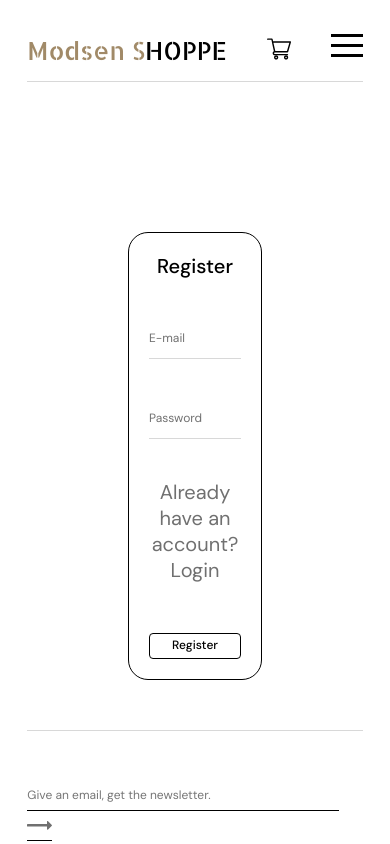
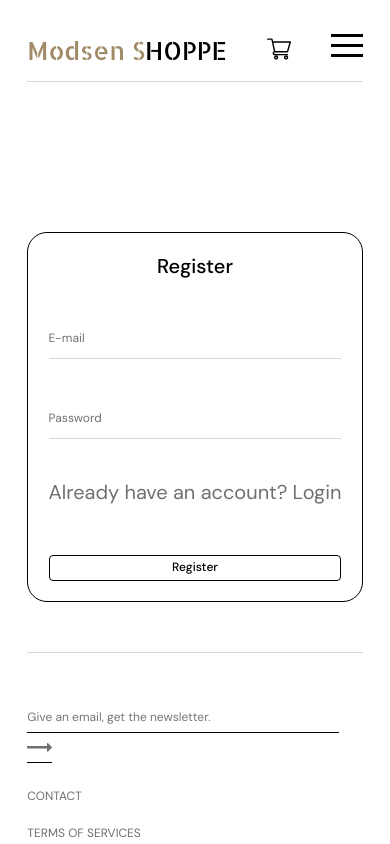
Before and after one commit to Yan-Kabysh/Modsen-Practice, a React (Create React App) app in the folder modsen-shop/: page /register in a window 390 px wide. Shown: the top 844 px of the page. Built offline with nearby package versions, Linux system fonts and the light colour scheme; no server answers.

Commit message:
fix: login and register pages mobile

```diff
--- a/modsen-shop/src/pages/Login/StyledLogin.ts
+++ b/modsen-shop/src/pages/Login/StyledLogin.ts
@@ -1,3 +1,4 @@
+import { breakpoints } from '@/constants/Breakpoints';
 import { NavLink } from 'react-router-dom';
 import styled from 'styled-components';
 
@@ -13,6 +14,9 @@ const Wrapper = styled.div`
   justify-content: center;
   align-items: center;
   border: 1px solid ${(props) => props.theme.colors.text};
+  @media screen and (max-width: ${breakpoints.medium}) {
+    width: 100%;
+  }
 `;
 
 const StyledNavLink = styled(NavLink)`
```
